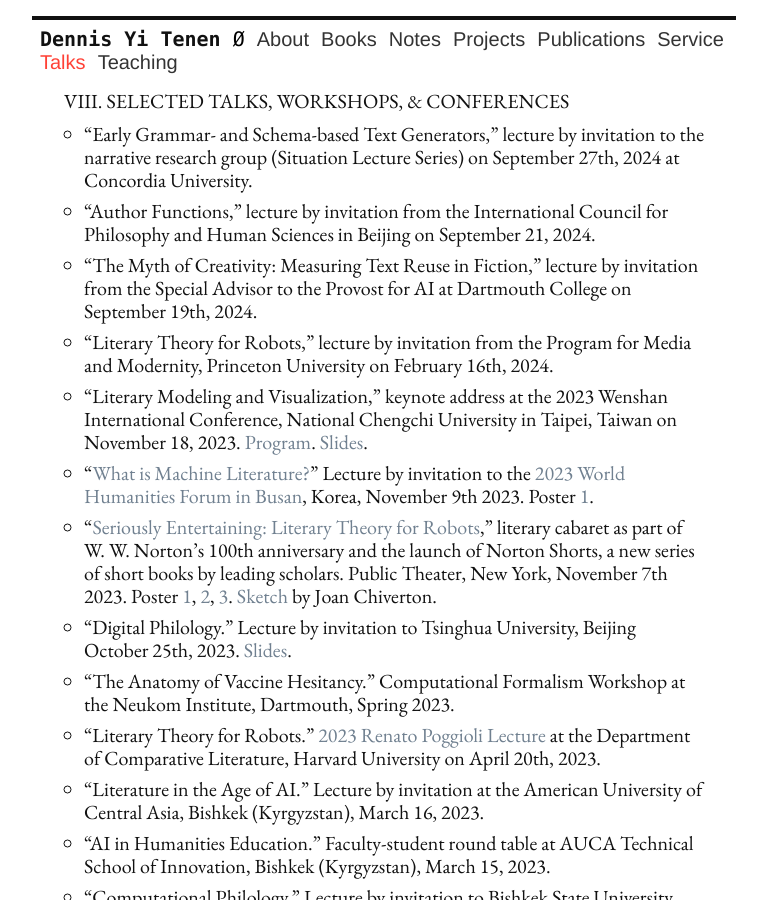
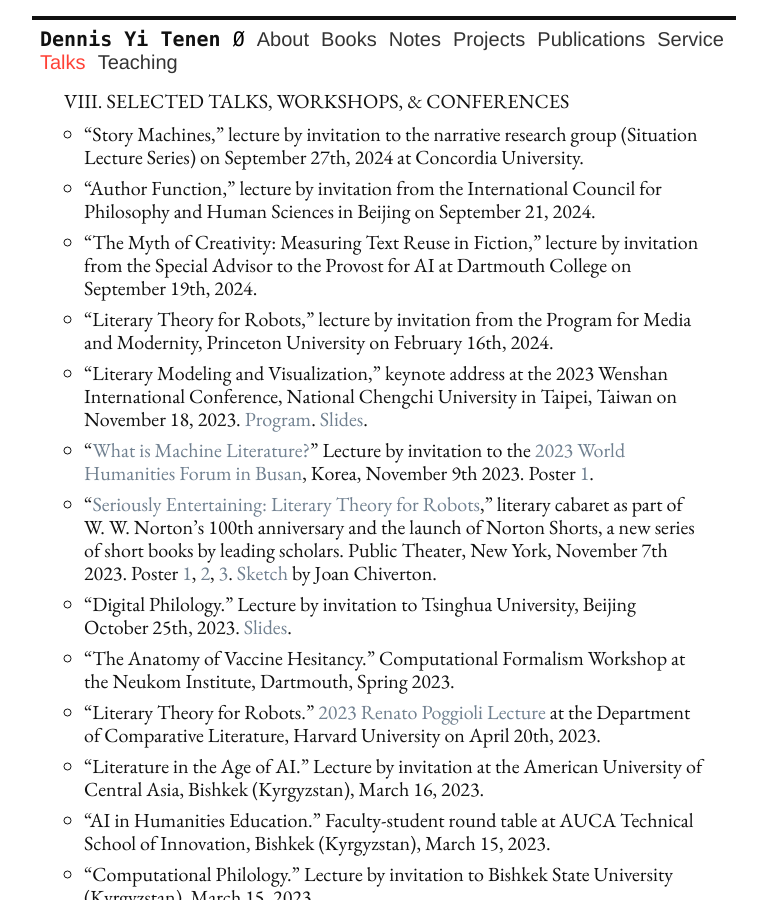
Before and after one commit to denten/denten.github.io, a Jekyll site: the page built from _pages/talks.md, in a window 1280 px wide and 900 px high. Shown: the whole window, without its empty margins (256-1023 px from the left). Built offline with Jekyll 4.4.1, drawn with Linux system fonts in a browser that asks for light colours; nearby versions of some CDN libraries.

Commit message:
update the talks

```diff
--- a/_includes/CV/06-talks.md
+++ b/_includes/CV/06-talks.md
@@ -1,8 +1,7 @@
 ## VIII. Selected Talks, Workshops, & Conferences
 
-- "Early Grammar- and Schema-based Text Generators," lecture by invitation to the narrative
-research group (Situation Lecture Series) on September 27th, 2024 at Concordia University.
-- "Author Functions," lecture by invitation from the International Council for Philosophy and
+- "Story Machines," lecture by invitation to the narrative research group (Situation Lecture Series) on September 27th, 2024 at Concordia University.
+- "Author Function," lecture by invitation from the International Council for Philosophy and
 Human Sciences in Beijing on September 21, 2024.
 - "The Myth of Creativity: Measuring Text Reuse in Fiction," lecture by invitation from the
 Special Advisor to the Provost for AI at Dartmouth College on September 19th, 2024.
```
